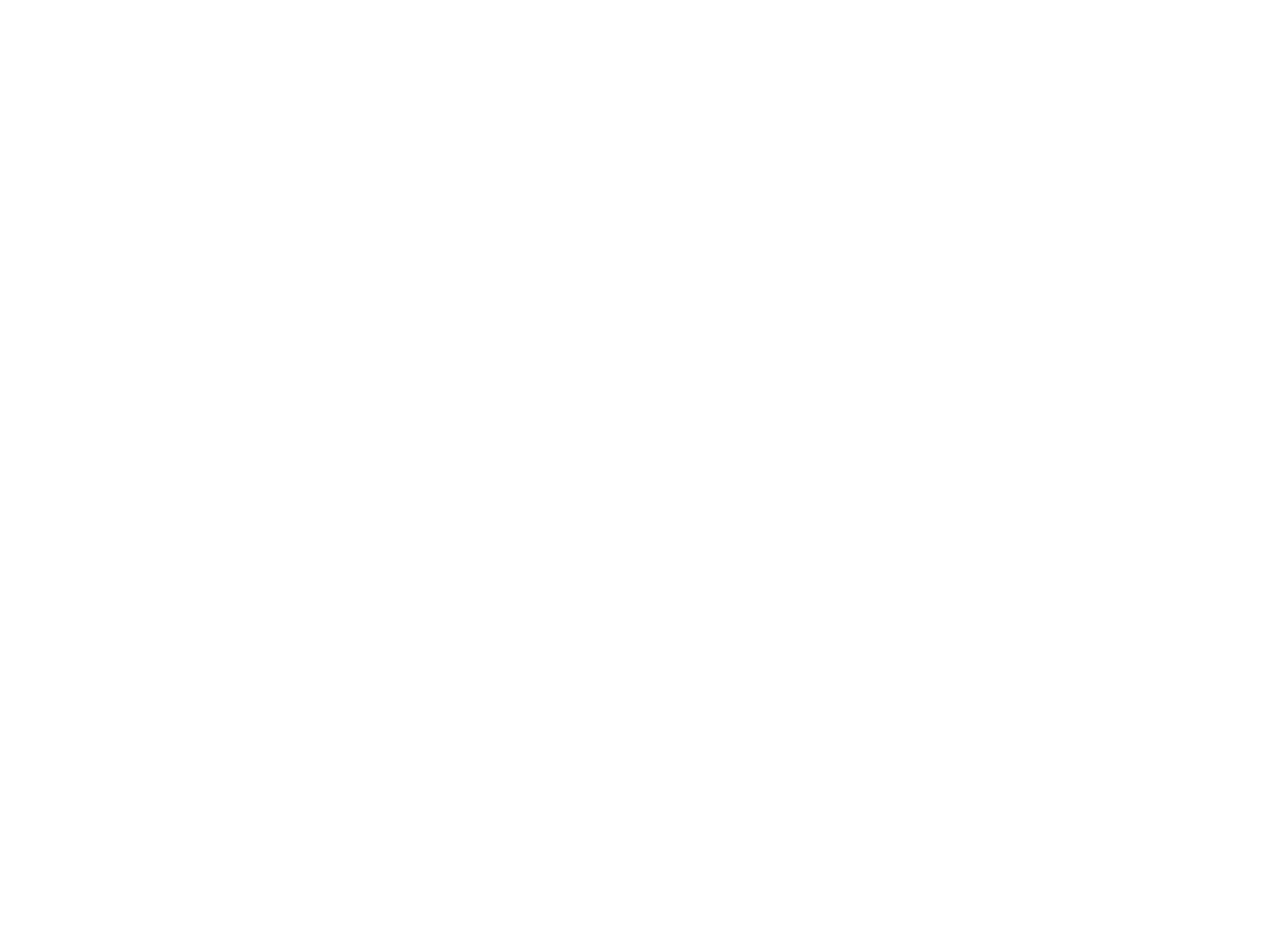
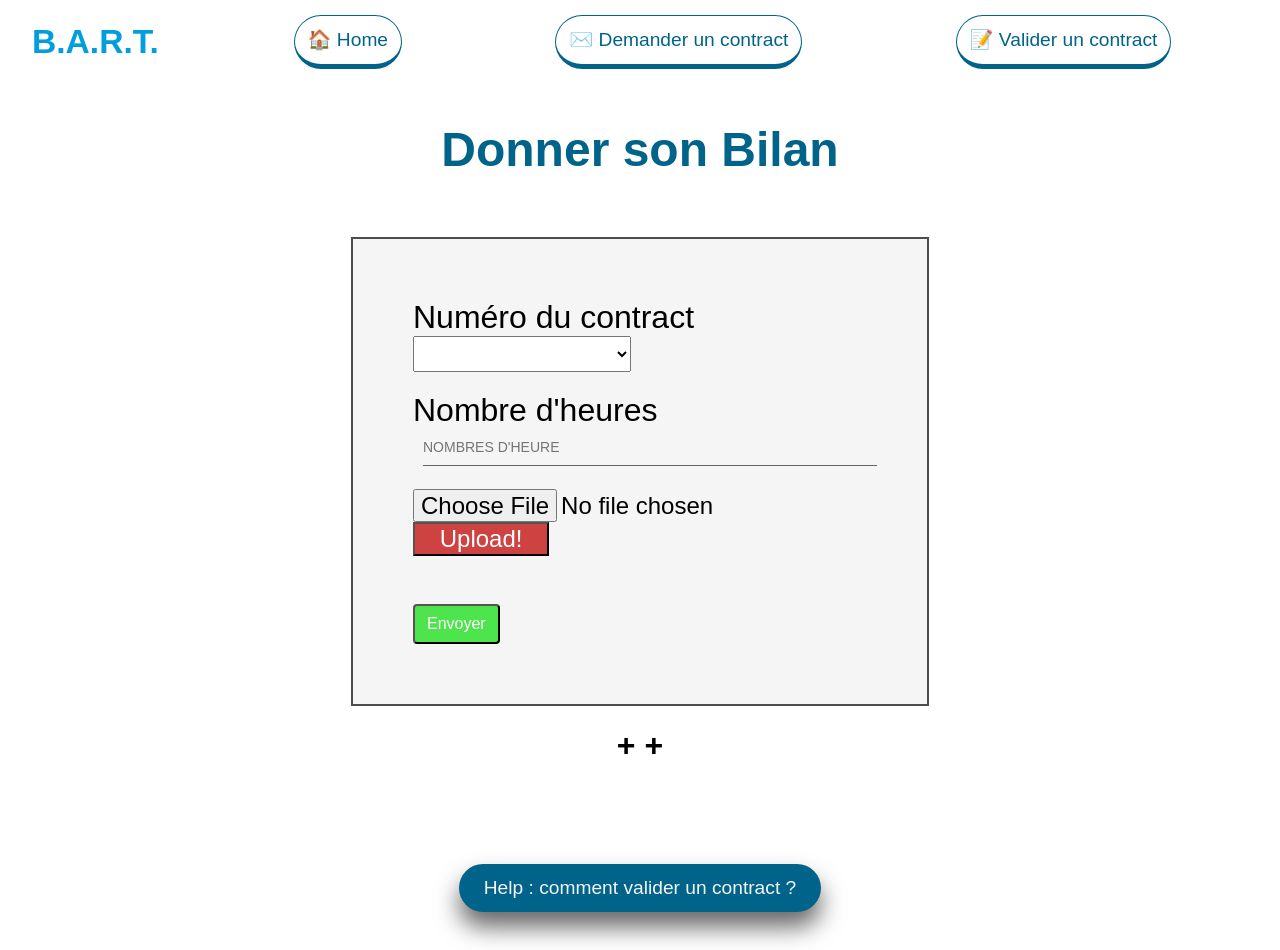
Before and after one commit to QuentinGib/Web_BART, a Vue app in the folder client/: page /RapportActivite in a window 1280 px wide. Before the commit this address had no page. Before the commit the page ends 800 px from the top, so only its background shows below. Built offline with nearby package versions, Linux system fonts and the light colour scheme; a web font is replaced by a local one.

Commit message:
modif Antoine 12/02/2021

```diff
--- a/client/src/router/index.js
+++ b/client/src/router/index.js
@@ -4,11 +4,12 @@ import Home from '../views/Home.vue'
 import HowKey from '../views/HowKey.vue'
 import AskContract from '../views/Client/AskContract.vue'
 import Validate from '../views/ValidateContract.vue'
-import Activité from '../views/Ressource/RapportActivité.vue'
+import Activite from '../views/Ressource/RapportActivite.vue'
 import Proposer from '../views/Entreprise/ProposerContract.vue'
 import GestionRh from '../views/Entreprise/GestionRh.vue'
 import Modifier from '../views/Entreprise/ModifierContract.vue'
 import Contract from '../views/Entreprise/PageContract.vue'
+import Spinner from '../components/spinner.vue'
 const routes = [
   {
     path: '/',
@@ -36,9 +37,9 @@ const routes = [
     component: Validate
   },
   {
-    path: '/RapportActivité',
-    name: 'Activité',
-    component: Activité
+    path: '/RapportActivite',
+    name: 'Activite',
+    component: Activite
   },
   {
     path: '/ProposerContract',
@@ -51,9 +52,14 @@ const routes = [
     component: GestionRh
   },
   {
-    path: '/ModifierContract',
+    path: '/ModifierContract/:slug',
     name: 'Modifier',
     component: Modifier
+  },
+  {
+    path: '/Spinner',
+    name: 'spin',
+    component: Spinner
   },
   {
     path: '/PageContract/:slug',
--- a/client/src/views/Ressource/RapportActivité.vue
+++ b/client/src/views/Ressource/RapportActivite.vue
@@ -14,7 +14,7 @@
       <div class="form-group">
         <div ><label for="">Numéro du contract</label></div>
         <div class="RAS"><select name="Contract" id="Contract" v-model="contrat">
-          <option value="">--Contract--</option>
+          <option value="C1">--Contrat--</option>
   <option v-bind:key="index" v-for="(Contrat,index) in Contrats">{{Contrat}}</option>
   </select></div>
       </div>
@@ -22,26 +22,43 @@
         <div><label for="">Nombre d'heures</label></div>
         <input v-model="Heures"  type="number" id="heure" class="form-control" placeholder="Nombres d'heure" required>
       </div>
-      <p>Mettre un PDF ici pour un rapport de contract plus complet</p>
-      <div>
-          <button type="submit" class="btn">Envoyer</button>
+      <!-- mettre pdf -->
+      <div class="fichier">
+      <input type="file" @change="onFileChanged">
+      <button type="button" @click="onUpload">Upload!</button>
       </div>
+       <div>
+      <button type="submit" class="btn">Envoyer</button>
+    </div>
+      <!-- Fin -->
     </form>
+    <h1>{{contrat}} + {{Heures}} +{{File}}</h1>
   </main>
   <foot></foot>
 </body>
 </html>
 </template>
 <script>
-import Nav from '../../components/nav/nav'
+import Nav from '../../components/nav/nav.vue'
 import Foot from '../../components/footer/foot.vue'
+import axios from 'axios'
 export default {
-  name: 'Activité',
+  name: 'Activite',
   data () {
     return {
       Contrats: ['C1', 'C2', 'C3', 'C4'],
       contrat: '',
-      Heures: null
+      Heures: null,
+      File: null
+    }
+  },
+  methods: {
+    onFileChanged (event) { this.File = event.target.files[0] },
+    onUpload () {
+      const mypostparameters = new FormData()
+      mypostparameters.append('pdf', this.File, this.File.name)
+      mypostparameters.append('USERID', 21)
+      axios.post('/uploadmyfile', mypostparameters)
     }
   },
   components: {
@@ -71,4 +88,15 @@ export default {
   width: 80%;
   font-size: 170%;
 }
+.fichier {
+  display: flex;
+  flex-direction: column;
+  font-size: 150%;
+  margin-bottom: 3rem;
+}
+.fichier >button {
+  width: 30%;
+  background-color: rgb(206, 66, 66);
+  color: white;
+}
 </style>
```
